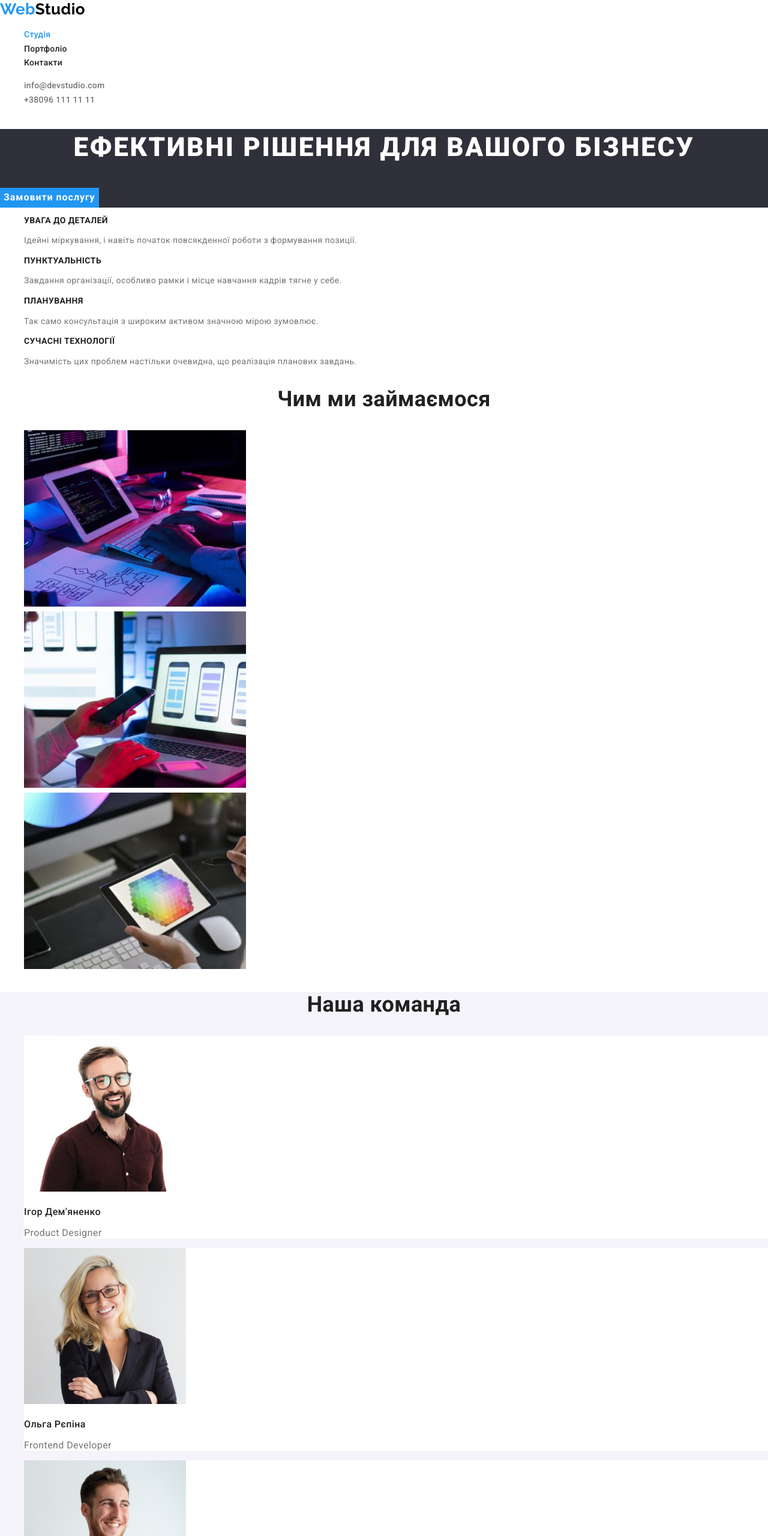
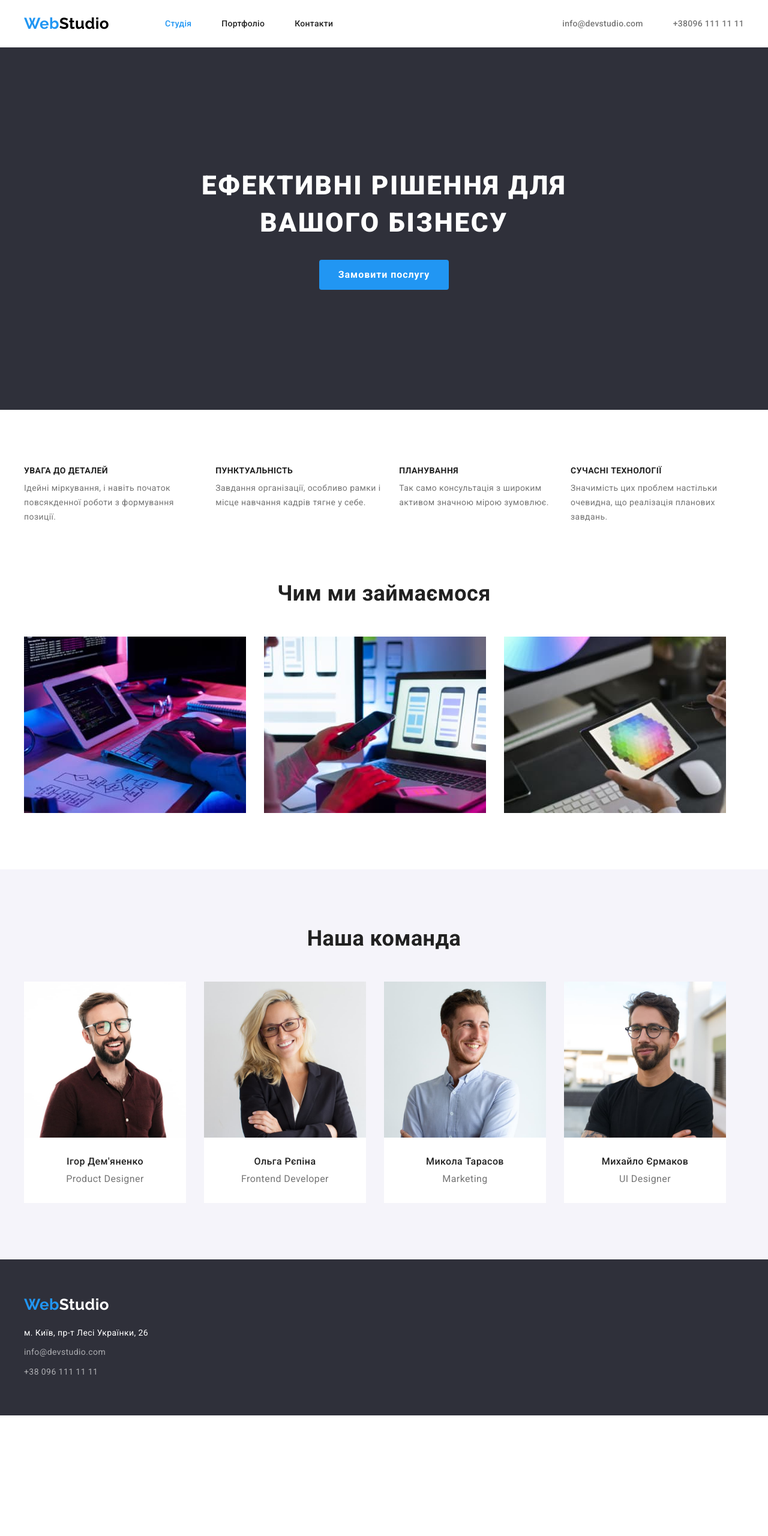
Before and after one commit to MarkYarema/goit-markup-hw-03, a plain HTML site: page index.html in a window 1280 px wide. Shown: the top 2560 px of the page at 60% size. After the commit the page ends 2359 px from the top, so only its background shows below. Drawn offline with nearby package versions, Linux system fonts and the light colour scheme.

Commit message:
update css

```diff
--- a/css/styles.css
+++ b/css/styles.css
@@ -8,9 +8,11 @@
   --button-active-color: #188ce8;
   --secondary-background-color: #f5f4fa;
   --tertiary-link-color: rgba(255, 255, 255, 0.6);
+  --border-color: #eeeeee;
 }
 
 /* STUDIO */
+
 body {
   font-family: 'Roboto', sans-serif;
   color: var(--primary-text-color);
@@ -18,6 +20,25 @@ body {
   line-height: 1.7;
   letter-spacing: 0.03em;
   background-color: var(--primary-link-color);
+  margin: 0;
+}
+
+img {
+  display: block;
+}
+
+h1,
+h2,
+h3,
+ul,
+p {
+  margin: 0;
+  padding: 0;
+}
+
+.container {
+  width: 1200px;
+  margin: 0 auto;
 }
 
 .link:hover,
@@ -35,6 +56,25 @@ body {
   background-color: var(--primary-link-color);
 }
 
+.header-nav {
+  display: flex;
+  align-items: center;
+}
+
+.nav-container {
+  display: flex;
+  align-items: center;
+  justify-content: space-between;
+}
+
+.nav-list {
+  display: flex;
+}
+
+.nav-list li:not(:last-child) {
+  margin-right: 50px;
+}
+
 .logo-web {
   color: var(--accent-color);
 }
@@ -45,17 +85,29 @@ body {
   font-size: 26px;
   line-height: 1.2;
   text-decoration: none;
+  margin-right: 93px;
 }
 
 .nav-link {
+  display: block;
   color: var(--secondary-text-color);
   font-weight: 500;
   line-height: 1.1;
   letter-spacing: 0.02em;
   text-decoration: none;
+  padding-top: 32px;
+  padding-bottom: 32px;
 }
 .current {
   color: var(--accent-color);
+}
+
+.nav-info-list {
+  display: flex;
+}
+
+.nav-info-list li:not(:last-child) {
+  margin-right: 50px;
 }
 
 .contact-link {
@@ -70,18 +122,24 @@ body {
 
 .hero {
   background-color: var(--primary-background-color);
+  text-align: center;
+  margin-bottom: 94px;
+  padding: 200px 0px;
 }
 
 .hero-title {
-  text-align: center;
+  width: 696px;
   color: var(--primary-link-color);
   font-weight: 900;
   font-size: 44px;
   line-height: 1.4;
   letter-spacing: 0.06em;
   text-transform: uppercase;
+  margin: inherit;
 }
 .hero-btn {
+  display: inline-block;
+  min-width: 216px;
   background-color: var(--accent-color);
   color: var(--primary-link-color);
   font-weight: 700;
@@ -91,6 +149,9 @@ body {
   cursor: pointer;
   font-family: inherit;
   border: none;
+  border-radius: 4px;
+  padding: 10px 32px;
+  margin-top: 30px;
 }
 
 .hero-btn:hover,
@@ -105,6 +166,14 @@ body {
 }
 
 /* Specialty */
+
+.specialty {
+  margin-bottom: 94px;
+}
+
+.specialty-list {
+  display: flex;
+}
 
 .visually-hidden {
   position: absolute;
@@ -124,21 +193,41 @@ body {
   font-size: 14px;
   line-height: 1.1;
   text-transform: uppercase;
+  margin-bottom: 10px;
+}
+
+.specialty-item:not(:last-child) {
+  margin-right: 30px;
 }
 
 /* What do we do? */
+
+.draft {
+  margin-bottom: 94px;
+}
 
 .section-title {
   color: var(--secondary-text-color);
   font-size: 36px;
   line-height: 1.2;
   text-align: center;
+  margin-bottom: 50px;
+}
+
+.draft-list {
+  display: flex;
+}
+
+.draft-item:not(:last-child) {
+  margin-right: 30px;
 }
 
 /* Our team */
 
 .team {
   background-color: var(--secondary-background-color);
+  padding: 94px 0px;
+  text-align: center;
 }
 
 .team-img-title {
@@ -146,28 +235,43 @@ body {
   font-weight: 500;
   font-size: 16px;
   line-height: 1.2;
+  margin-top: 30px;
+}
+
+.team-list {
+  display: flex;
 }
 
 .team-img-text {
   font-size: 16px;
   line-height: 1.2;
+  margin-top: 10px;
+  margin-bottom: 30px;
 }
 .infolist {
   background-color: var(--primary-link-color);
+  margin-right: 30px;
 }
 
 /* footer */
 
 .main-footer {
   background-color: var(--primary-background-color);
+  padding: 60px 0px;
 }
 
 .footer-logo {
+  display: inline-block;
   color: var(--primary-link-color);
   font-family: 'Raleway', sans-serif;
   font-size: 26px;
   line-height: 1.2;
   text-decoration: none;
+  margin-bottom: 20px;
+}
+
+.footer-list li:not(:last-child) {
+  margin-bottom: 9px;
 }
 
 .adress {
@@ -193,14 +297,32 @@ body {
 }
 /* PORTFOLIO */
 
+.main-section {
+  margin-bottom: 94px;
+  margin-top: 94px;
+}
+
+.btn-list {
+  display: flex;
+  justify-content: center;
+}
+
+.btn-list li:not(:last-child) {
+  margin-right: 8px;
+}
+
 .portfolio-nav-btn {
   background-color: var(--secondary-background-color);
+  font-weight: 500;
   color: var(--secondary-text-color);
   font-size: 16px;
   line-height: 1.6;
   font-family: inherit;
   border: none;
   cursor: pointer;
+  padding: 6px 22px;
+  margin-bottom: 56px;
+  border-radius: 4px;
 }
 
 .portfolio-nav-btn:hover,
@@ -209,8 +331,26 @@ body {
   color: var(--primary-link-color);
 }
 
+.info-list {
+  display: flex;
+  flex-wrap: wrap;
+}
+
 .portfolio-info-list {
   background-color: var(--primary-link-color);
+  margin-bottom: 30px;
+}
+
+.portfolio-info-list:nth-child(n + 7) {
+  margin-bottom: 0;
+}
+
+.portfolio-info-list {
+  margin-right: 30px;
+}
+
+.portfolio-info-list:nth-child(3n + 3) {
+  margin-right: 0;
 }
 
 .portfolio-title {
@@ -219,6 +359,9 @@ body {
   line-height: 2;
   letter-spacing: 0.06em;
   text-decoration: none;
+  padding-top: 20px;
+  margin-bottom: 4px;
+  padding-left: 24px;
 }
 .portfolio-info-list a {
   text-decoration: none;
@@ -228,4 +371,12 @@ body {
   color: var(--primary-text-color);
   font-size: 16px;
   line-height: 1.9;
+  padding-left: 24px;
+  padding-bottom: 20px;
 }
+
+.border-title {
+  border: 1px solid var(--border-color);
+  border-top: none;
+  margin-bottom: 20px;
+}
```
